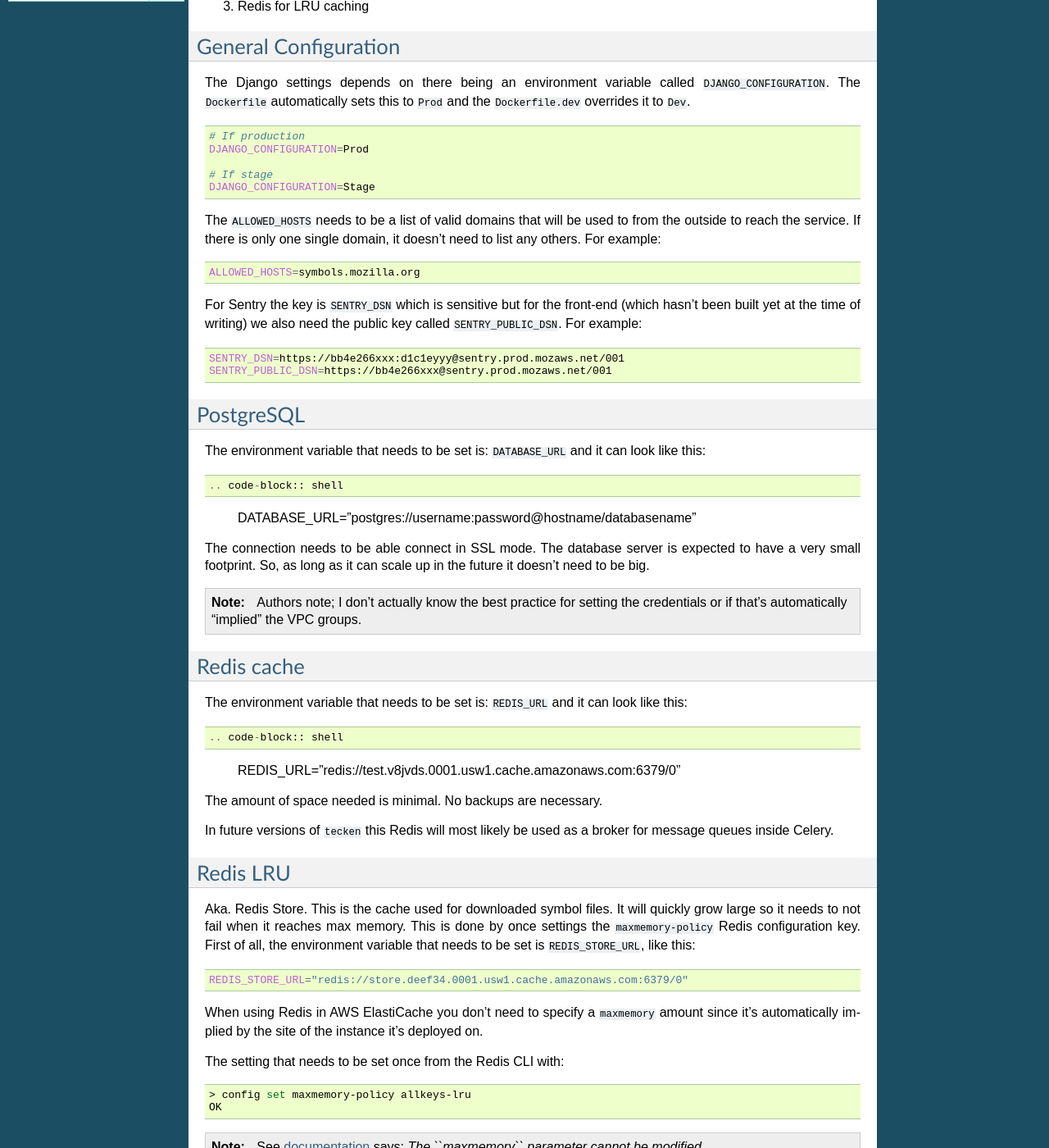
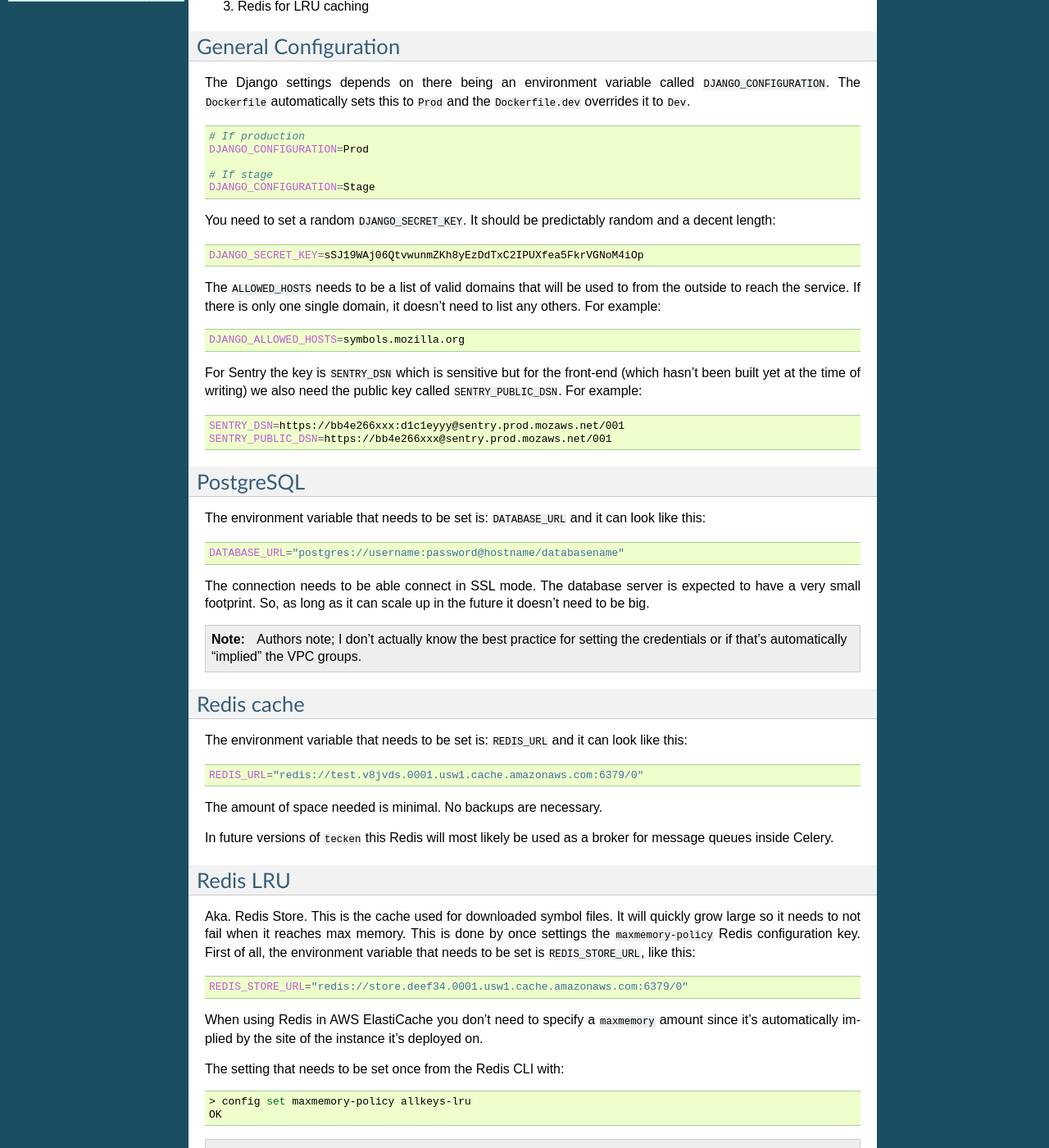
Before and after one commit to mozilla-services/tecken, a Sphinx documentation site: the page built from docs/deploy.rst, in a window 1280 px wide and 1400 px high, scrolled down 433 px. Shown: the whole window at 82% size. Built offline with Sphinx 7.4.7, drawn with Linux system fonts in a browser that asks for light colours; some of the changed text lies outside the part shown.

Commit message:
cleanups for docs

```diff
--- a/docs/deploy.rst
+++ b/docs/deploy.rst
@@ -31,13 +31,20 @@ this to ``Prod`` and the ``Dockerfile.dev`` overrides it to ``Dev``.
     # If stage
     DJANGO_CONFIGURATION=Stage
 
+You need to set a random ``DJANGO_SECRET_KEY``. It should be predictably
+random and a decent length:
+
+.. code-block:: shell
+
+    DJANGO_SECRET_KEY=sSJ19WAj06QtvwunmZKh8yEzDdTxC2IPUXfea5FkrVGNoM4iOp
+
 The ``ALLOWED_HOSTS`` needs to be a list of valid domains that will be
 used to from the outside to reach the service. If there is only one
 single domain, it doesn't need to list any others. For example:
 
 .. code-block:: shell
 
-    ALLOWED_HOSTS=symbols.mozilla.org
+    DJANGO_ALLOWED_HOSTS=symbols.mozilla.org
 
 For Sentry the key is ``SENTRY_DSN`` which is sensitive but for the
 front-end (which hasn't been built yet at the time of writing) we also
@@ -53,7 +60,7 @@ PostgreSQL
 ==========
 
 The environment variable that needs to be set is: ``DATABASE_URL``
-and it can look like this::
+and it can look like this:
 
 .. code-block:: shell
 
@@ -73,7 +80,7 @@ Redis cache
 ===========
 
 The environment variable that needs to be set is: ``REDIS_URL``
-and it can look like this::
+and it can look like this:
 
 .. code-block:: shell
 
@@ -111,6 +118,6 @@ The setting that needs to be set once from the Redis CLI with:
 
 .. Note::
 
-  See documentation_ says: *The ``maxmemory`` parameter cannot be modified.*
+  See documentation_ says: *The maxmemory parameter cannot be modified.*
 
 .. _documentation: http://docs.aws.amazon.com/AmazonElastiCache/latest/UserGuide/ParameterGroups.Redis.html#ParameterGroups.Redis.NodeSpecific
```
